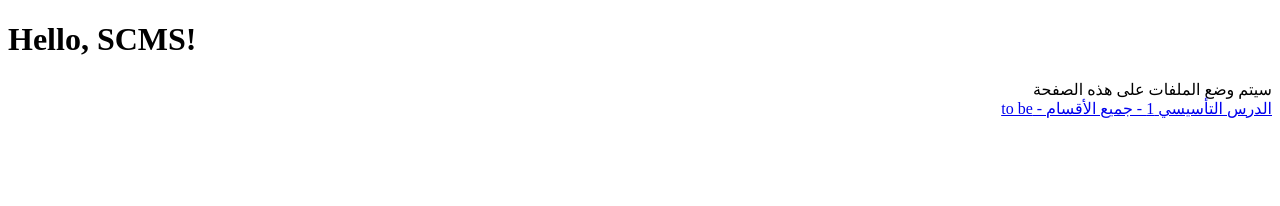
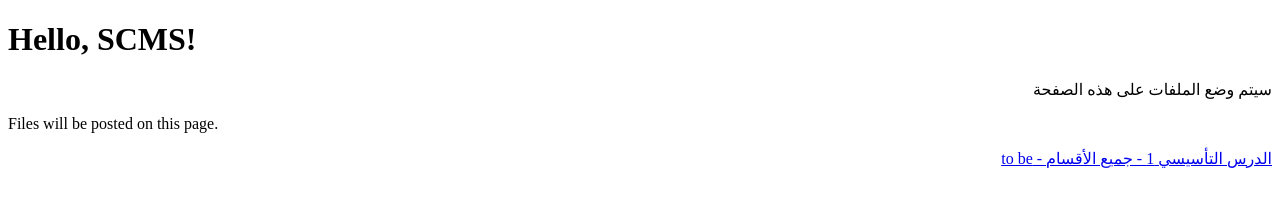
Before and after one commit to am-trouzine/sc, a plain HTML site: page index.html in a window 1280 px wide. Drawn offline with Linux system fonts and the light colour scheme.

Commit message:
Update content in index.html for clarity

```diff
--- a/index.html
+++ b/index.html
@@ -5,7 +5,8 @@
   <meta name="viewport" content="width=device-width, initial-scale=1.0">
 </head>
 <body dir=rtl><h1 dir=ltr>Hello, SCMS!</h1>
-<div>سيتم وضع الملفات على هذه الصفحة</div>
+<div><p>سيتم وضع الملفات على هذه الصفحة </p><p dir=ltr> Files will be posted on this page.</p>
+</div>
 <div><a href=tobe.html>الدرس التأسيسي 1 - جميع الأقسام - to be</a></div>
 </body>
 </html>
```
